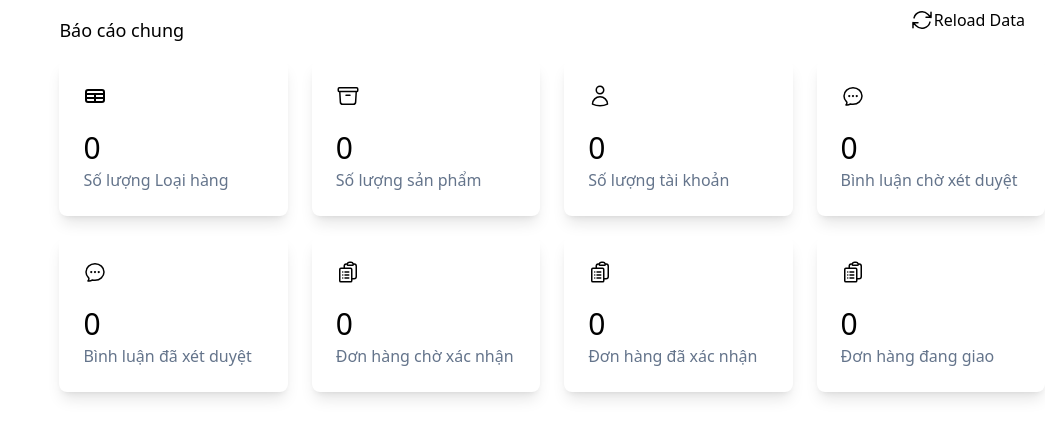
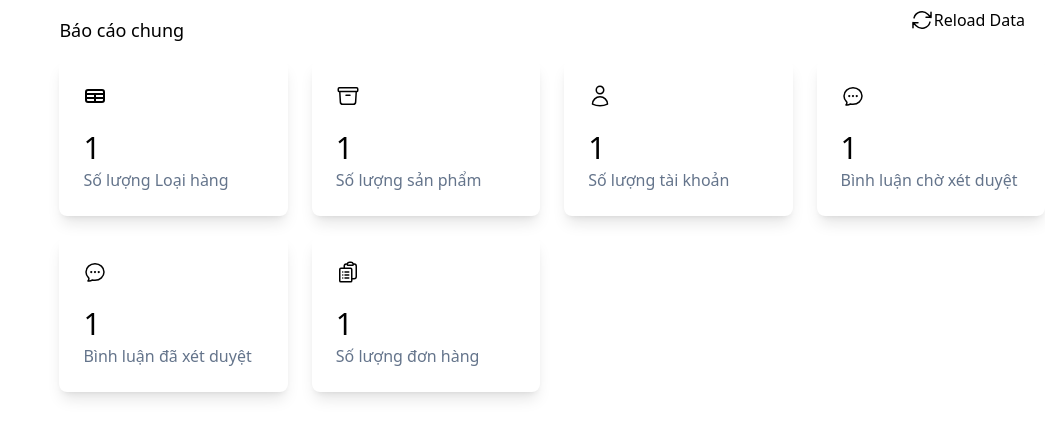
Before and after one commit to Zuwno/DuAn1, a PHP site: page /DA1/admin/home.php in a window 1280 px wide. Shown: the part 84-522 px from the top of the page, without its empty margins (235-1280 px from the left). Run offline with PHP 8.4, Linux system fonts and the light colour scheme; tables that the repository leaves empty or names only in its code hold one stand-in row (values such as "Sample post"); some libraries are stand-ins or nearby versions.

Commit message:
Thống kê ở trang chủ admin

```diff
--- /dev/null
+++ b/Model/thongke.php
@@ -0,0 +1,29 @@
+<?php
+        include '../Model/db.php';
+        // Lenh sql
+        $soluongloaihang = 'SELECT  count(*) as total from category; ';
+        $soluongsanpham = 'SELECT  count(*) as total from  product';
+        $soluongtaikhoan = 'SELECT  count(*) as total from account';
+        $binhluandangxetduyet = 'SELECT  count(*) as total from comment_check';
+        $binhluandaxetduyet = 'SELECT  count(*) as total from comment';
+        $soluongdonhang = 'SELECT  count(*) as total from bill  ';
+
+        // khởi chạy
+        $soluongloaihangt = $connect->query($soluongloaihang);
+        $soluongloaihangtr = $soluongloaihangt->fetch();
+        $soluongsanphamt = $connect->query($soluongsanpham);
+        $soluongsanphamtr = $soluongsanphamt->fetch();
+        $soluongtaikhoant = $connect->query($soluongtaikhoan);
+        $soluongtaikhoantr = $soluongtaikhoant->fetch();
+
+        $binhluandangxetduyett = $connect->query($binhluandangxetduyet);
+        $binhluandangxetduyettr = $binhluandangxetduyett->fetch();
+
+        $binhluandaxetduyett = $connect->query($binhluandaxetduyet);
+        $binhluandaxetduyettr = $binhluandaxetduyett->fetch();
+
+        $soluongdonhangt = $connect->query($soluongdonhang);
+        $soluongdonhangtr = $soluongdonhangt->fetch();
+
+
+        ?>
--- a/admin/home.php
+++ b/admin/home.php
@@ -1,3 +1,6 @@
+<?php
+include '../Model/thongke.php'
+?>
 <!DOCTYPE html>
 <html lang="en">
 
@@ -84,7 +87,7 @@
 
 
                     </div>
-                    <div class="text-3xl font-medium leading-8 mt-6">0</div>
+                    <div class="text-3xl font-medium leading-8 mt-6"><?php echo $soluongloaihangtr['total']; ?></div>
                     <div class="text-base text-slate-500 mt-1">Số lượng Loại hàng</div>
 
                 </div>
@@ -104,7 +107,7 @@
 
 
                     </div>
-                    <div class="text-3xl font-medium leading-8 mt-6">0</div>
+                    <div class="text-3xl font-medium leading-8 mt-6"><?php echo $soluongsanphamtr['total']; ?></div>
                     <div class="text-base text-slate-500 mt-1">Số lượng sản phẩm</div>
 
                 </div>
@@ -124,7 +127,7 @@
 
 
                     </div>
-                    <div class="text-3xl font-medium leading-8 mt-6">0</div>
+                    <div class="text-3xl font-medium leading-8 mt-6"><?php echo $soluongtaikhoantr['total']; ?></div>
                     <div class="text-base text-slate-500 mt-1">Số lượng tài khoản</div>
 
                 </div>
@@ -144,7 +147,7 @@
 
 
                     </div>
-                    <div class="text-3xl font-medium leading-8 mt-6">0</div>
+                    <div class="text-3xl font-medium leading-8 mt-6"><?php echo $binhluandangxetduyettr['total']; ?></div>
                     <div class="text-base text-slate-500 mt-1">Bình luận chờ xét duyệt</div>
 
                 </div>
@@ -166,7 +169,7 @@
 
 
                     </div>
-                    <div class="text-3xl font-medium leading-8 mt-6">0</div>
+                    <div class="text-3xl font-medium leading-8 mt-6"><?php echo $binhluandaxetduyettr['total']; ?></div>
                     <div class="text-base text-slate-500 mt-1">Bình luận đã xét duyệt</div>
 
                 </div>
@@ -186,79 +189,19 @@
 
 
                     </div>
-                    <div class="text-3xl font-medium leading-8 mt-6">0</div>
-                    <div class="text-base text-slate-500 mt-1">Đơn hàng chờ xác nhận</div>
+                    <div class="text-3xl font-medium leading-8 mt-6"><?php echo $soluongdonhangtr['total']; ?></div>
+                    <div class="text-base text-slate-500 mt-1">Số lượng đơn hàng</div>
 
                 </div>
             </a>
             <!-- end -->
-            <a href="index.php?act=listbill">
-                <div class="bg-white p-6 rounded-lg shadow-lg transition  hover:scale-110  delay-100  duration-300 relative hover:cursor-grabbing">
 
-                    <div class="flex justify-between w-full ">
-                        <div>
-                            <svg xmlns="http://www.w3.org/2000/svg" fill="none" viewBox="0 0 24 24" stroke-width="1.5" stroke="currentColor" class="w-6 h-6">
-                                <path stroke-linecap="round" stroke-linejoin="round" d="M9 12h3.75M9 15h3.75M9 18h3.75m3 .75H18a2.25 2.25 0 002.25-2.25V6.108c0-1.135-.845-2.098-1.976-2.192a48.424 48.424 0 00-1.123-.08m-5.801 0c-.065.21-.1.433-.1.664 0 .414.336.75.75.75h4.5a.75.75 0 00.75-.75 2.25 2.25 0 00-.1-.664m-5.8 0A2.251 2.251 0 0113.5 2.25H15c1.012 0 1.867.668 2.15 1.586m-5.8 0c-.376.023-.75.05-1.124.08C9.095 4.01 8.25 4.973 8.25 6.108V8.25m0 0H4.875c-.621 0-1.125.504-1.125 1.125v11.25c0 .621.504 1.125 1.125 1.125h9.75c.621 0 1.125-.504 1.125-1.125V9.375c0-.621-.504-1.125-1.125-1.125H8.25zM6.75 12h.008v.008H6.75V12zm0 3h.008v.008H6.75V15zm0 3h.008v.008H6.75V18z" />
-                            </svg>
 
-                        </div>
+        </div>
+        <!-- BBBBBBBBBB -->
 
 
 
-                    </div>
-                    <div class="text-3xl font-medium leading-8 mt-6">0</div>
-                    <div class="text-base text-slate-500 mt-1">Đơn hàng đã xác nhận</div>
-
-                </div>
-            </a>
-            <!-- end -->
-            <a href="index.php?act=listbill">
-                <div class="bg-white p-6 rounded-lg shadow-lg transition  hover:scale-110  delay-100  duration-300 relative hover:cursor-grabbing">
-
-                    <div class="flex justify-between w-full ">
-                        <div>
-                            <svg xmlns="http://www.w3.org/2000/svg" fill="none" viewBox="0 0 24 24" stroke-width="1.5" stroke="currentColor" class="w-6 h-6">
-                                <path stroke-linecap="round" stroke-linejoin="round" d="M9 12h3.75M9 15h3.75M9 18h3.75m3 .75H18a2.25 2.25 0 002.25-2.25V6.108c0-1.135-.845-2.098-1.976-2.192a48.424 48.424 0 00-1.123-.08m-5.801 0c-.065.21-.1.433-.1.664 0 .414.336.75.75.75h4.5a.75.75 0 00.75-.75 2.25 2.25 0 00-.1-.664m-5.8 0A2.251 2.251 0 0113.5 2.25H15c1.012 0 1.867.668 2.15 1.586m-5.8 0c-.376.023-.75.05-1.124.08C9.095 4.01 8.25 4.973 8.25 6.108V8.25m0 0H4.875c-.621 0-1.125.504-1.125 1.125v11.25c0 .621.504 1.125 1.125 1.125h9.75c.621 0 1.125-.504 1.125-1.125V9.375c0-.621-.504-1.125-1.125-1.125H8.25zM6.75 12h.008v.008H6.75V12zm0 3h.008v.008H6.75V15zm0 3h.008v.008H6.75V18z" />
-                            </svg>
-
-                        </div>
-
-
-
-                    </div>
-                    <div class="text-3xl font-medium leading-8 mt-6">0</div>
-                    <div class="text-base text-slate-500 mt-1">Đơn hàng đang giao</div>
-
-                </div>
-            </a>
-
-        </div>
-        <!-- BBBBBBBBBB -->
-        <?php
-        include '../Model/db.php';
-        // Lenh sql
-        $soluongloaihang = "SELECT count(*) from category; ";
-        $soluongsanpham = 'select count (*) from produce';
-        $soluongtaikhoan = 'select count (*) from account';
-        $binhluandangxetduyet = 'select count (*) form comment_check';
-        $binhluandaxetduyet = 'select count (*) from comment';
-        $donhangdangxacnhan = 'select count (*) from bill where bill_status = Đang xác nhận ';
-        $donhangdaxacnhan = 'select count (*) from bill where bill_status = Đã xác nhận';
-        $donhangdanggiao = 'select count (*) from bill where bill_status = Đang giao hàng';
-        // khởi chạy
-        $soluongloaihangt = $connect->query($soluongloaihang);
-        // $soluongsanphamt = $connect->query($soluongsanpham);
-        // $soluongtaikhoant = $connect->query($soluongtaikhoan);
-        // $binhluandangxetduyett = $connect->query($binhluandangxetduyet);
-        // $binhluandaxetduyett = $connect->query($binhluandaxetduyet);
-        // $donhangdangxacnhant = $connect->query($donhangdangxacnhan);
-        // $donhangdaxacnhant = $connect->query($donhangdaxacnhan);
-        // $donhangdanggiaot = $connect->query($donhangdanggiao);
-        ?>
-
-        <?php
-
-        ?>
         <!-- BBBBBBBBBBb -->
     </section>
 
```
